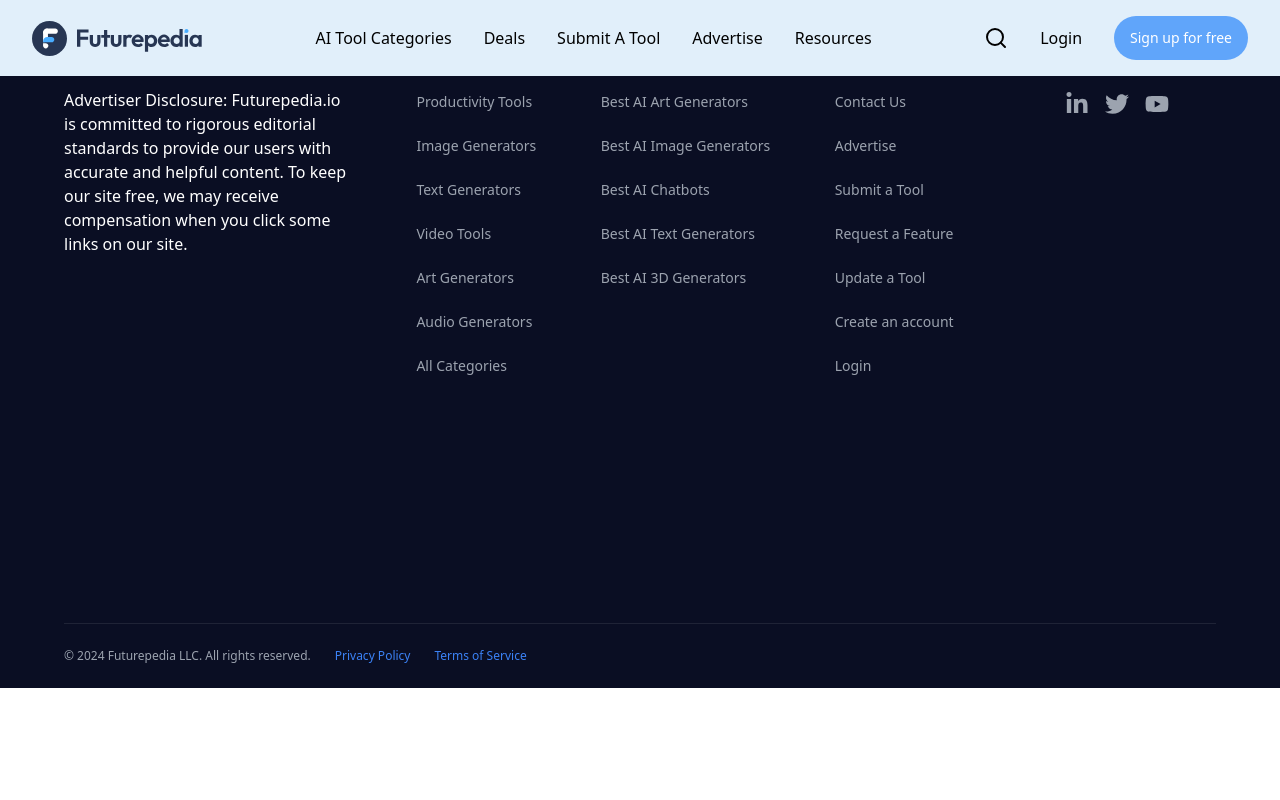
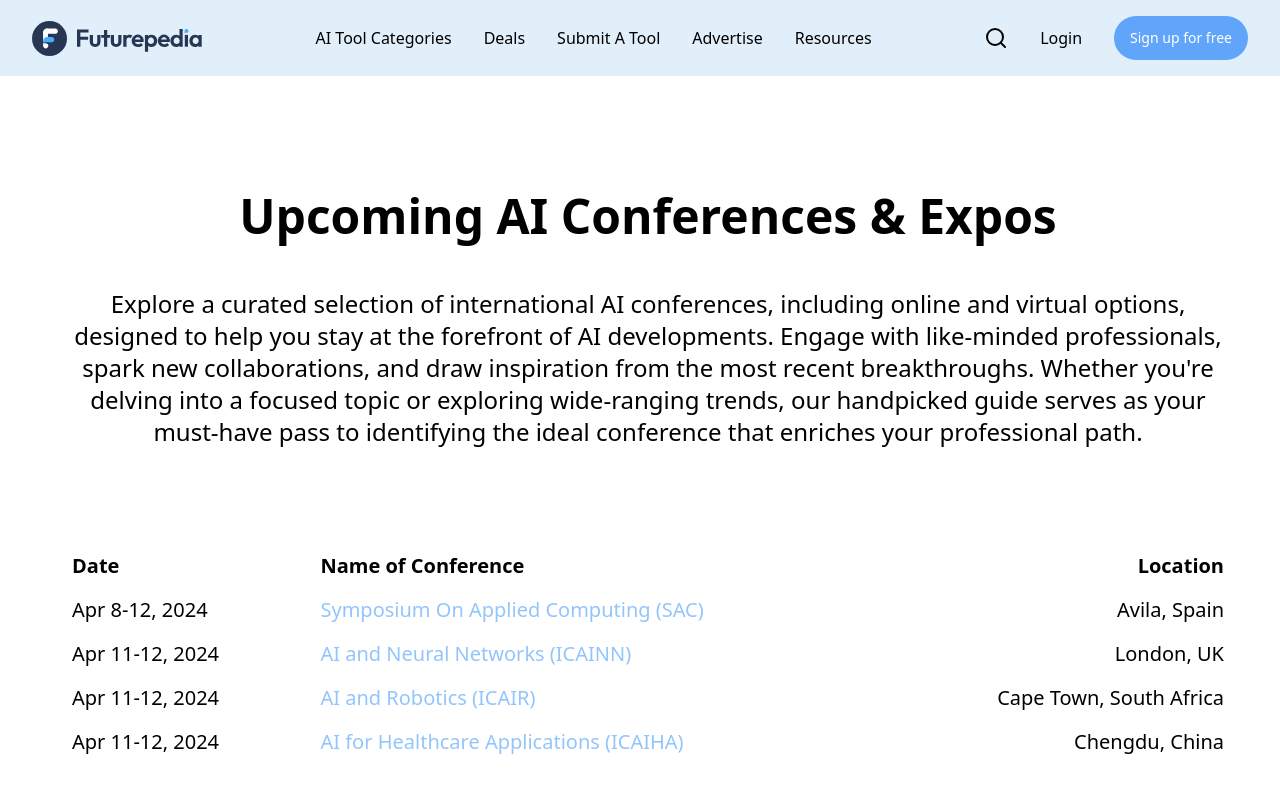
Before and after one commit to parimal-paramanik/Brandscape, a React (Vite) app: page /ai-conference in a window 1280 px wide. Shown: the top 800 px of the page. Built offline with nearby package versions, Linux system fonts and the light colour scheme.

Commit message:
add AI Conference section

```diff
--- a/src/App.jsx
+++ b/src/App.jsx
@@ -5,6 +5,7 @@ import Footer from "./Components/Footer"
 import SubmitATool from "./Pages/SubmitATool"
 import NewsLetter from "./Pages/NewsLetter"
 import AiTool from "./Components/AiTool"
+import AIConferences from "./Pages/AIConference"
 export default function App() {
   return (
     <BrowserRouter>
@@ -14,6 +15,7 @@ export default function App() {
       <Route path="/submit-tool" element = {<SubmitATool />} />
       <Route path="/newsletter" element = {<NewsLetter />} />
       <Route path="/ai-tool" element = {<AiTool />} />
+      <Route path="/ai-conference" element = {<AIConferences />} />
     </Routes>
     <Footer />
     </BrowserRouter>
--- a/src/Components/Navbar.jsx
+++ b/src/Components/Navbar.jsx
@@ -21,7 +21,7 @@ function Navbar() {
             <Link className="hover:underline hover:underline-offset-1 hover:text-gray-500">Resources</Link>
             <div className="absolute w-48 mr-92 hidden   bg-white rounded-lg shadow-lg group-hover:block">
                 <Link to="/newsletter" className="block px-4 hover:underline hover:underline-offset-1  py-2 text-sm text-gray-800 hover:bg-gray-200">Newsletter</Link>
-                <Link className="block px-4 hover:underline hover:underline-offset-1 py-2 text-sm text-gray-800 hover:bg-gray-200">AI Conferences</Link>
+                <Link to="/ai-conference"   className="block px-4 hover:underline hover:underline-offset-1 py-2 text-sm text-gray-800 hover:bg-gray-200">AI Conferences</Link>
             </div>
         </div>
 
--- /dev/null
+++ b/src/Pages/AIConference.jsx
@@ -0,0 +1,67 @@
+import React from "react";
+
+function AIConferences() {
+  // Conference data
+  const conferences = [
+    {
+      date: "Apr 8-12, 2024",
+      name: "Symposium On Applied Computing (SAC)",
+      location: "Avila, Spain",
+    },
+    {
+      date: "Apr 11-12, 2024",
+      name: "AI and Neural Networks (ICAINN)",
+      location: "London, UK",
+    },
+    {
+      date: "Apr 11-12, 2024",
+      name: "AI and Robotics (ICAIR)",
+      location: "Cape Town, South Africa",
+    },
+    {
+      date: "Apr 11-12, 2024",
+      name: "AI for Healthcare Applications (ICAIHA)",
+      location: "Chengdu, China",
+    },
+  ];
+
+  return (
+    <div className="flex flex-col justify-center w-full m-2 mt-24">
+      <div className="text-center mt-24">
+        <h1 className="text-5xl font-bold">Upcoming AI Conferences & Expos</h1>
+        <p className="text-2xl m-4 p-8">
+          Explore a curated selection of international AI conferences, including
+          online and virtual options, designed to help you stay at the forefront
+          of AI developments. Engage with like-minded professionals, spark new
+          collaborations, and draw inspiration from the most recent
+          breakthroughs. Whether you're delving into a focused topic or
+          exploring wide-ranging trends, our handpicked guide serves as your
+          must-have pass to identifying the ideal conference that enriches your
+          professional path.
+        </p>
+      </div>
+      <div className="list m-4 p-8">
+        <table className="table-auto w-full">
+          <thead>
+            <tr>
+              <th className="text-left px-4 py-2 text-xl">Date</th>
+              <th className="text-left px-4 py-2 text-xl">Name of Conference</th>
+              <th className="text-right px-4 py-2 text-xl">Location</th>
+            </tr>
+          </thead>
+          <tbody>
+            {conferences.map((conference, index) => (
+              <tr key={index}>
+                <td className="text-left px-4 py-2 text-xl">{conference.date}</td>
+                <td className="text-left  text-blue-300 px-4 py-2 text-xl">{conference.name}</td>
+                <td className="text-right px-4 py-2 text-xl">{conference.location}</td>
+              </tr>
+            ))}
+          </tbody>
+        </table>
+      </div>
+    </div>
+  );
+}
+
+export default AIConferences;
```
